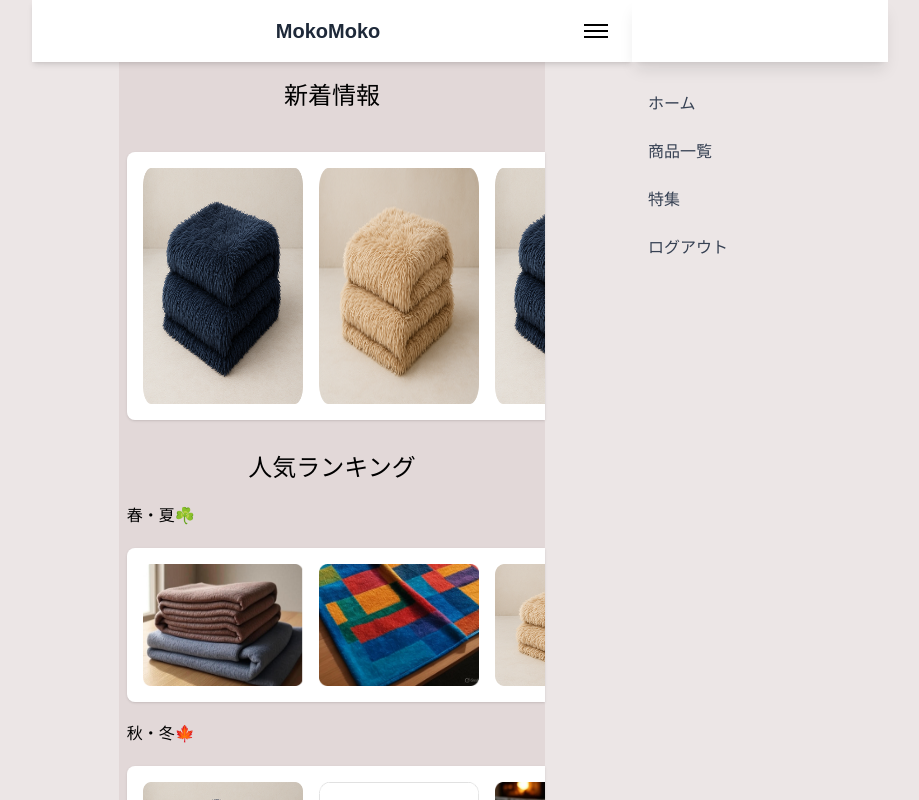
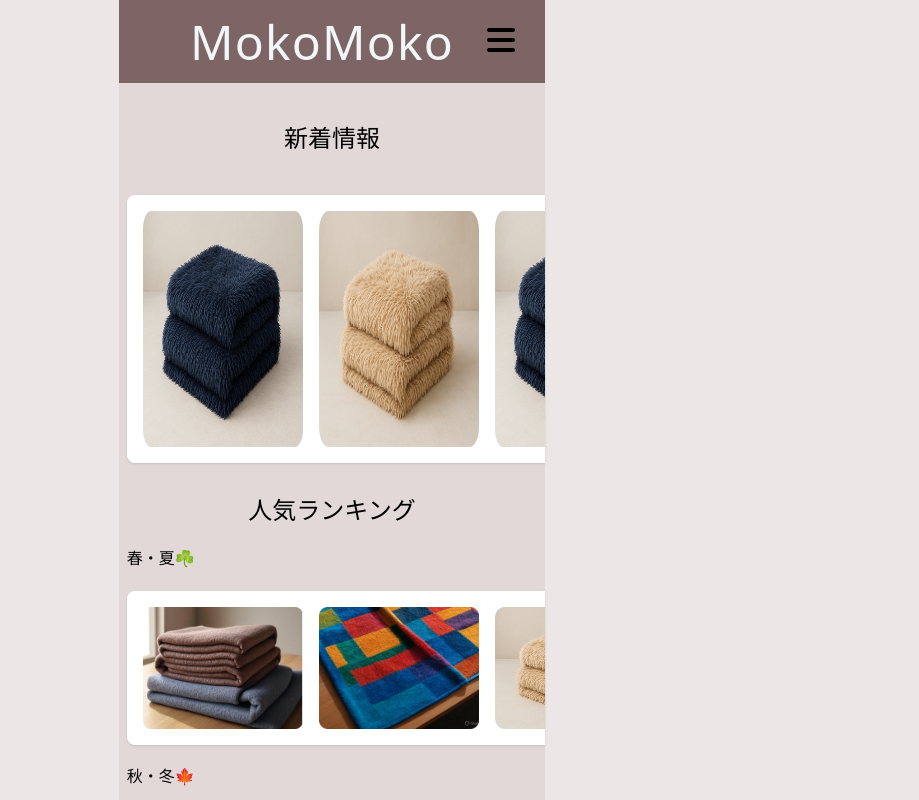
Before and after one commit to yoitete/mokomoko_front, a Next.js app: page /home in a window 1280 px wide. Shown: the top 800 px of the page, without its empty margins (308-1227 px from the left). Built offline with nearby package versions, Linux system fonts and the light colour scheme.

Commit message:
Header作成

```diff
--- a/app/home/page.tsx
+++ b/app/home/page.tsx
@@ -17,7 +17,7 @@ export default function Home() {
   return (
     <div>
       <Header />
-      <div className="mt-20">
+      <div className="mt-10">
         <div className="mt-5 text-center text-2xl">新着情報</div>
         <div className="flex justify-end mt-5">
           <SlideBox>
@@ -68,8 +68,9 @@ export default function Home() {
         </SlideBox>
       </div>
       {/* https://tailwindcss.com/docs/font-size */}
-      <div className="mt-5 text-center text-2xl">特集</div>
-      <div className="mx-4 mb-2">
+      <div className="mt-10"></div>
+      <div className="mt-5 mb-10 text-center text-2xl">特集</div>
+      <div className="mx-4 mb-5">
         <SimpleBox className="h-110 flex flex-col justify-start items-center p-4">
           <p className="text-center text-lg font-semibold mb-4">
             クリスマス特集
--- a/components/Header/Header.tsx
+++ b/components/Header/Header.tsx
@@ -1,28 +1,17 @@
 "use client";
 
-import { useState } from "react";
-import NavMenu from "./NavMenu";
+import { faBars } from "@fortawesome/free-solid-svg-icons";
+import { FontAwesomeIcon } from "@fortawesome/react-fontawesome";
 
 export default function Header() {
-  const [open, setOpen] = useState(false);
-
   return (
-    <header className="fixed top-0 left-1/2 z-50 bg-white shadow-md w-[600px] -translate-x-1/2">
-      <div className="flex items-center justify-between p-4">
-        <div className="w-8" />
-        <h1 className="flex-1 text-center text-xl font-bold text-gray-800">
-          MokoMoko
-        </h1>
-        <button
-          onClick={() => setOpen(!open)}
-          className="p-2 rounded-md hover:bg-gray-100"
-        >
-          <span className="block w-6 h-0.5 bg-current mb-1"></span>
-          <span className="block w-6 h-0.5 bg-current mb-1"></span>
-          <span className="block w-6 h-0.5 bg-current"></span>
-        </button>
-      </div>
-      <NavMenu open={open} />
-    </header>
+    <div className="bg-[#7E6565] p-4 flex justify-between items-center relative z-50">
+      <h1 className="text-5xl font-sans text-[#F1F6F7] mx-auto text-center tracking-wide pl-9 ">
+        MokoMoko
+      </h1>
+      <button className="p-2 rounded-md hover:bg-gray-100">
+        <FontAwesomeIcon icon={faBars} size="2x" className="cursor-pointer" />
+      </button>
+    </div>
   );
 }
--- a/components/Header/NavMenu.tsx
+++ /dev/null
@@ -1,35 +0,0 @@
-import React from "react";
-import Link from "next/link";
-
-type Props = { open: boolean };
-
-const links = [
-  { href: "/", label: "ホーム" },
-  { href: "/products", label: "商品一覧" },
-  { href: "/special", label: "特集" },
-  { href: "/contact", label: "ログアウト" },
-];
-
-export default function NavMenu({ open }: Props) {
-  return (
-    <div
-      className={`
-        fixed top-0 right-0 h-full w-64 bg-white shadow-lg
-        transform transition-transform duration-300
-        ${open ? "translate-x-0" : "translate-x-full"}
-      `}
-    >
-      <nav className="flex flex-col mt-20 text-gray-700">
-        {links.map((link) => (
-          <Link
-            key={link.href}
-            href={link.href}
-            className="px-4 py-3 hover:bg-gray-100"
-          >
-            {link.label}
-          </Link>
-        ))}
-      </nav>
-    </div>
-  );
-}
```
Also changed, not shown: package.json (+10 -6 lines), 1 other file (tests, documents, lock files or other folders).
